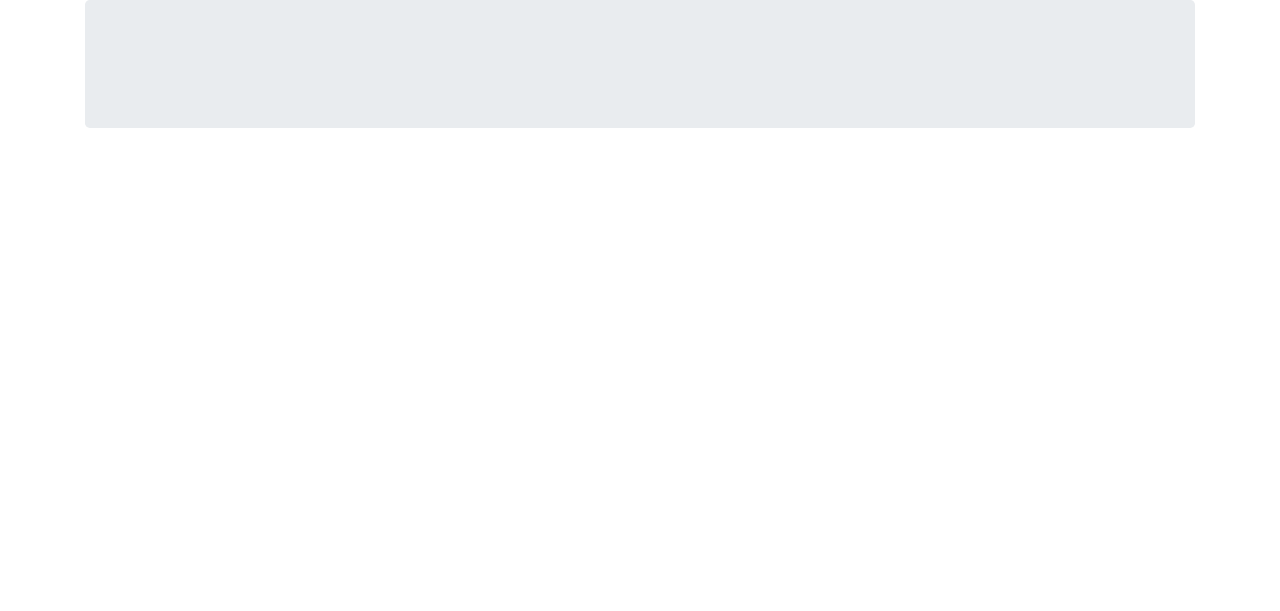
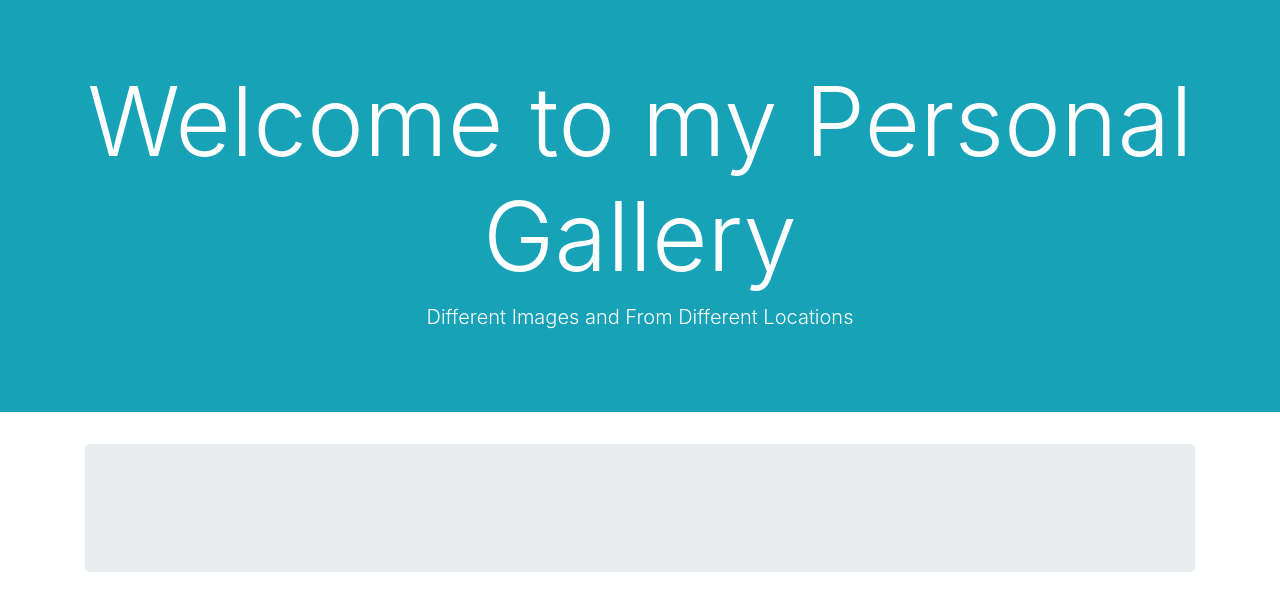
Before and after one commit to jinka/Personal-Gallery, a Django app: page / in a window 1280 px wide. Shown: the part 154-765 px from the top of the page. Run offline with Django 3.2, Linux system fonts and the light colour scheme; data that the repository does not hold is empty; some libraries are stand-ins or nearby versions.

Commit message:
Add page header in the home page

```diff
--- a/gallery/templates/index.html
+++ b/gallery/templates/index.html
@@ -41,7 +41,13 @@
       </div>
 
     </nav>
+    <div class="jumbotron jumbotron-fluid bg-info text-white text-center" style="background:#aaa;">
+      <div class="container">
+        <h1 class="display-1">Welcome to my Personal Gallery</h1>
+        <p class="lead">Different Images and From Different Locations</p>
 
+      </div>
+    </div>
     <div class="container text-muted">
         <div class="jumbotron">
             <div class="row">
```
